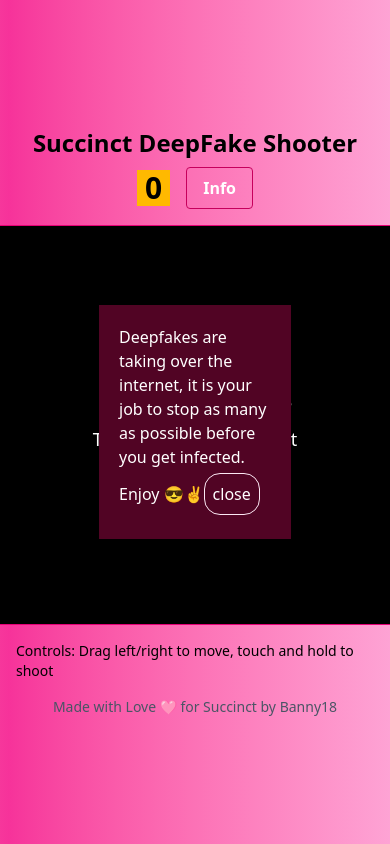
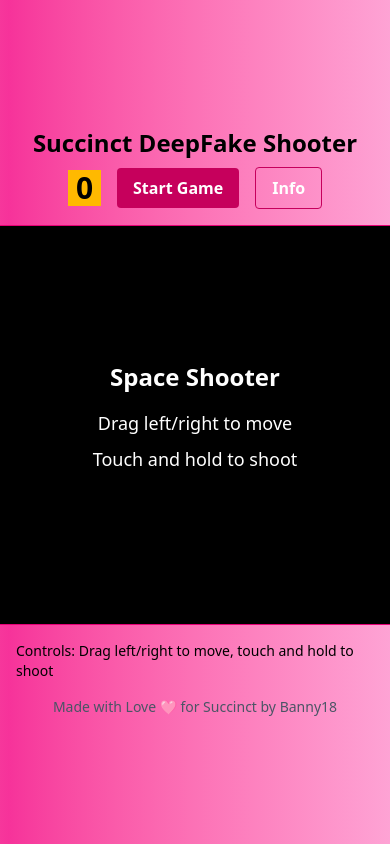
Before and after one commit to barneybo18/mySuccinctDeepfakeShooter, a React (Vite) app: page / in a window 390 px wide. Built offline with nearby package versions, Linux system fonts and the light colour scheme.

Commit message:
made the start work again for mobile

```diff
--- a/src/App.jsx
+++ b/src/App.jsx
@@ -311,7 +311,7 @@ const App = () => {
     lastShot.current = 0;
   };
 
-  const [showInfo, setShowInfo] = useState(true);
+  const [showInfo, setShowInfo] = useState(false);
 
   const openInfo = () => {
     setShowInfo(true);
@@ -344,7 +344,14 @@ const App = () => {
 
       <div className="mb-4 flex items-center gap-4">
         <div className="text-3xl font-bold bg-amber-400 px-2"> {score}</div>
-
+        {!isGameActive && (
+          <button
+            onClick={startGame}
+            className="bg-pink-700 hover:bg-pink-400 cursor-pointer text-white font-semibold py-2 px-4 rounded"
+          >
+            {gameOver ? 'Play Again' : 'Start Game'}
+          </button>
+        )}
 
         <button className='cursor-pointer border border-pink-700 text-white font-semibold py-2 px-4 rounded' onClick={openInfo}>
           Info
@@ -443,15 +450,6 @@ const App = () => {
                 <div className="text-white text-lg mb-4">Space to shoot</div>
               </>
             )}
-
-            {!isGameActive && (
-              <button
-                onClick={startGame}
-                className="bg-pink-700 hover:bg-pink-400 cursor-pointer text-white font-semibold py-2 px-4 rounded"
-              >
-                {gameOver ? 'Play Again' : 'Start Game'}
-              </button>
-            )}
           </div>
         )}
       </div>
```
